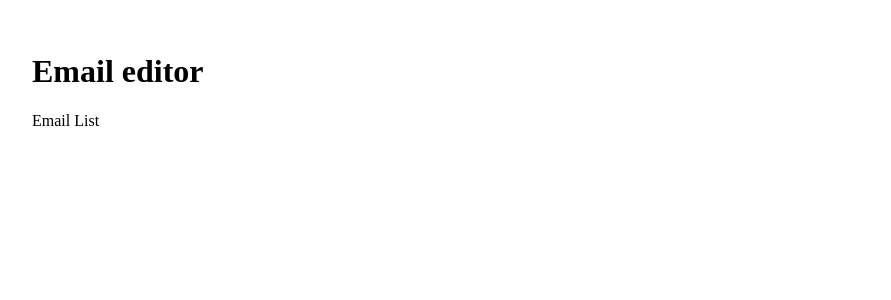
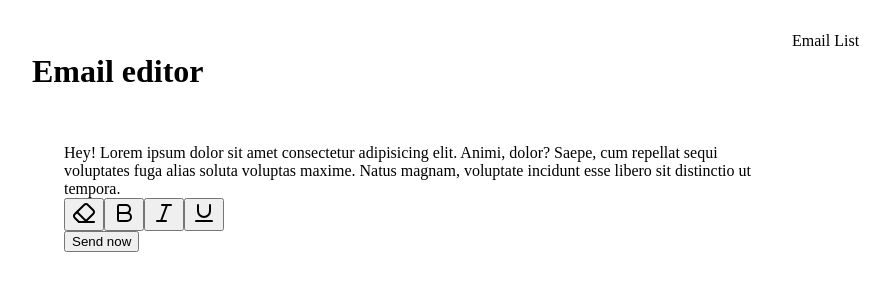
Before and after one commit to Genya10/react-edit, a React (Vite) app: page / in a window 1280 px wide. Shown: the top 300 px of the page, without its empty margins (0-891 px from the left). Built offline with nearby package versions, Linux system fonts and the light colour scheme.

Commit message:
intall lucide-react and filled EmailEditor.tsx

```diff
--- a/package.json
+++ b/package.json
@@ -10,6 +10,7 @@
     "preview": "vite preview"
   },
   "dependencies": {
+    "lucide-react": "^0.378.0",
     "react": "^18.2.0",
     "react-dom": "^18.2.0",
     "react-router-dom": "^6.23.0"
--- a/src/component/email-editor/EmailEditor.module.css
+++ b/src/component/email-editor/EmailEditor.module.css
@@ -5,3 +5,11 @@
 .read-the-docs{
     color:#888;
 }
+
+.editor{
+
+}
+
+.actions{
+
+}
--- a/src/component/email-editor/EmailEditor.tsx
+++ b/src/component/email-editor/EmailEditor.tsx
@@ -1,13 +1,31 @@
 import { useState} from "react";
 import cl from './EmailEditor.module.css';
+import { Eraser,Bold, Italic, Underline } from "lucide-react";
 
 function EmailEditor() {
 
   return (
-    <>
+    <div>
       <h1>Email editor</h1>
-      <div className={cl.card}></div>
-    </>
+      <div className={cl.card}>
+        <div className={cl.editor}>
+         Hey!
+         Lorem ipsum dolor sit amet consectetur adipisicing elit.
+          Animi, dolor? Saepe, cum repellat sequi voluptates fuga
+          alias soluta voluptas maxime. Natus magnam,
+          voluptate incidunt esse libero sit distinctio ut tempora.
+        </div>
+        <div className={cl.actions}>
+          <div className={cl.tools}>
+          <button><Eraser/></button>
+          <button><Bold/></button>
+          <button><Italic/></button>
+          <button><Underline/></button>
+          </div>
+          <button>Send now</button>
+        </div>
+      </div>
+    </div>
   );
 }
 
```
Also changed, not shown: 1 other file (tests, documents, lock files or other folders).
